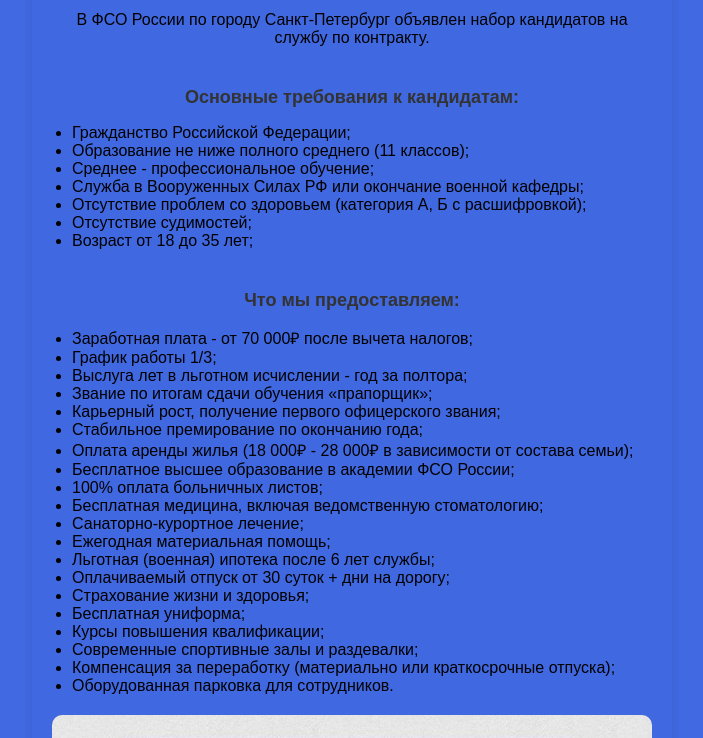
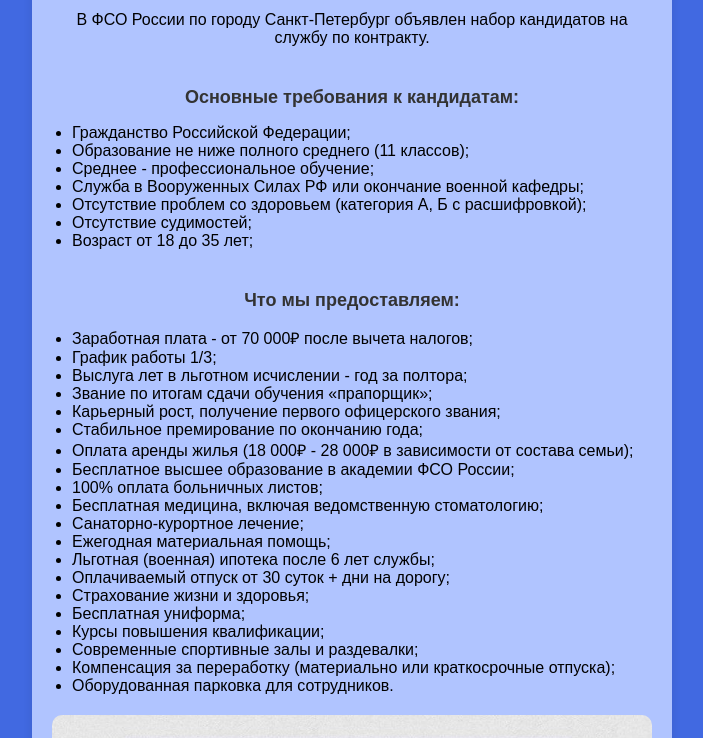
Before and after one commit to malkhanow/my-website, a plain HTML site: page index.html in a window 1280 px wide. Shown: the part 86-824 px from the top of the page, without its empty margins (288-991 px from the left). Drawn offline with Linux system fonts and the light colour scheme.

Commit message:
Update index.html

```diff
--- a/index.html
+++ b/index.html
@@ -17,7 +17,7 @@
         }
         .container {
     max-width: 600px;
-    background: rgba(65, 105, 225, 0.1); /* Очень светлый васильковый */
+      background-color: #B0C4FF; /* Светло-васильковый оттенок */
     padding: 20px;
     border-radius: 10px;
     box-shadow: 0 0 10px rgba(0, 0, 0, 0.1);
```
